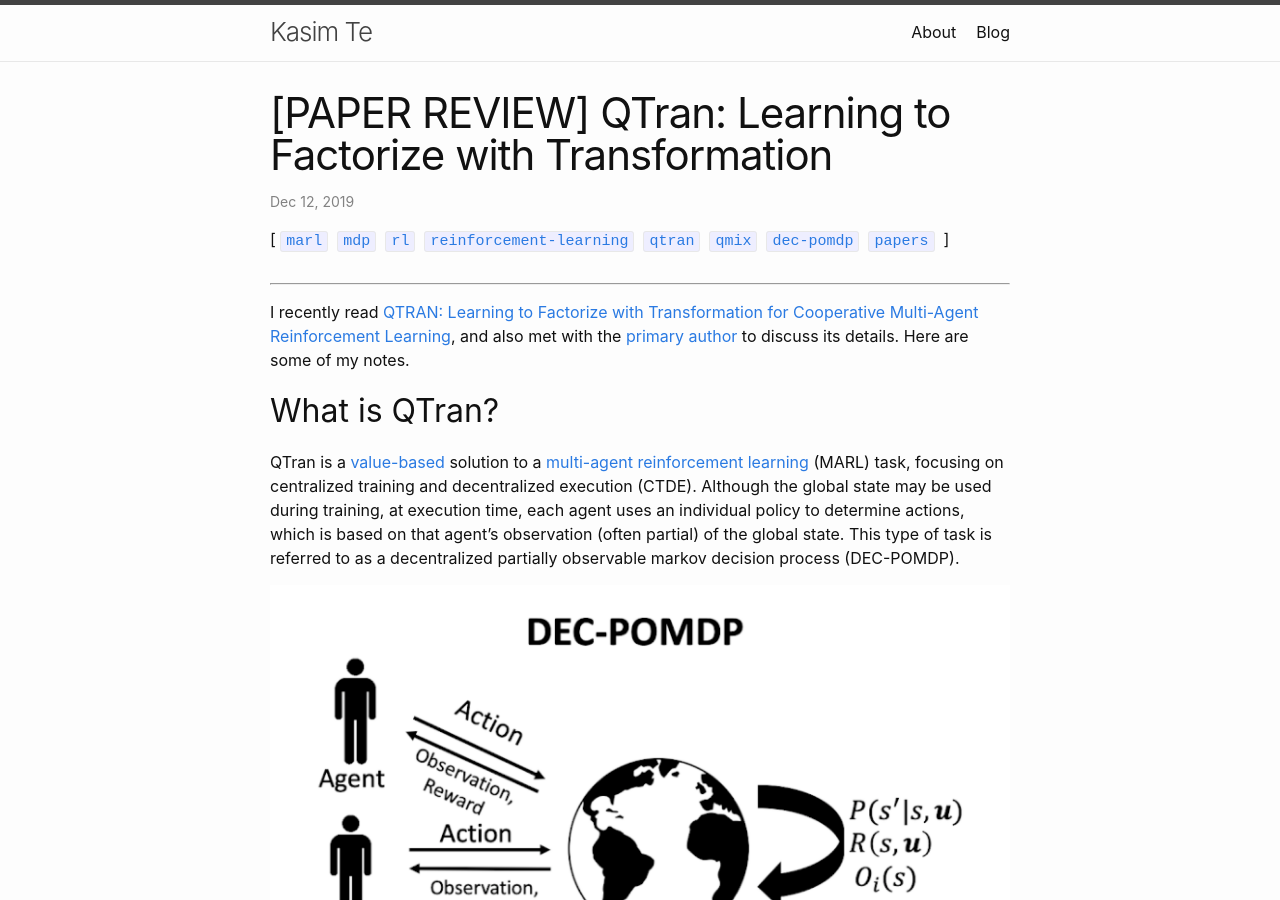
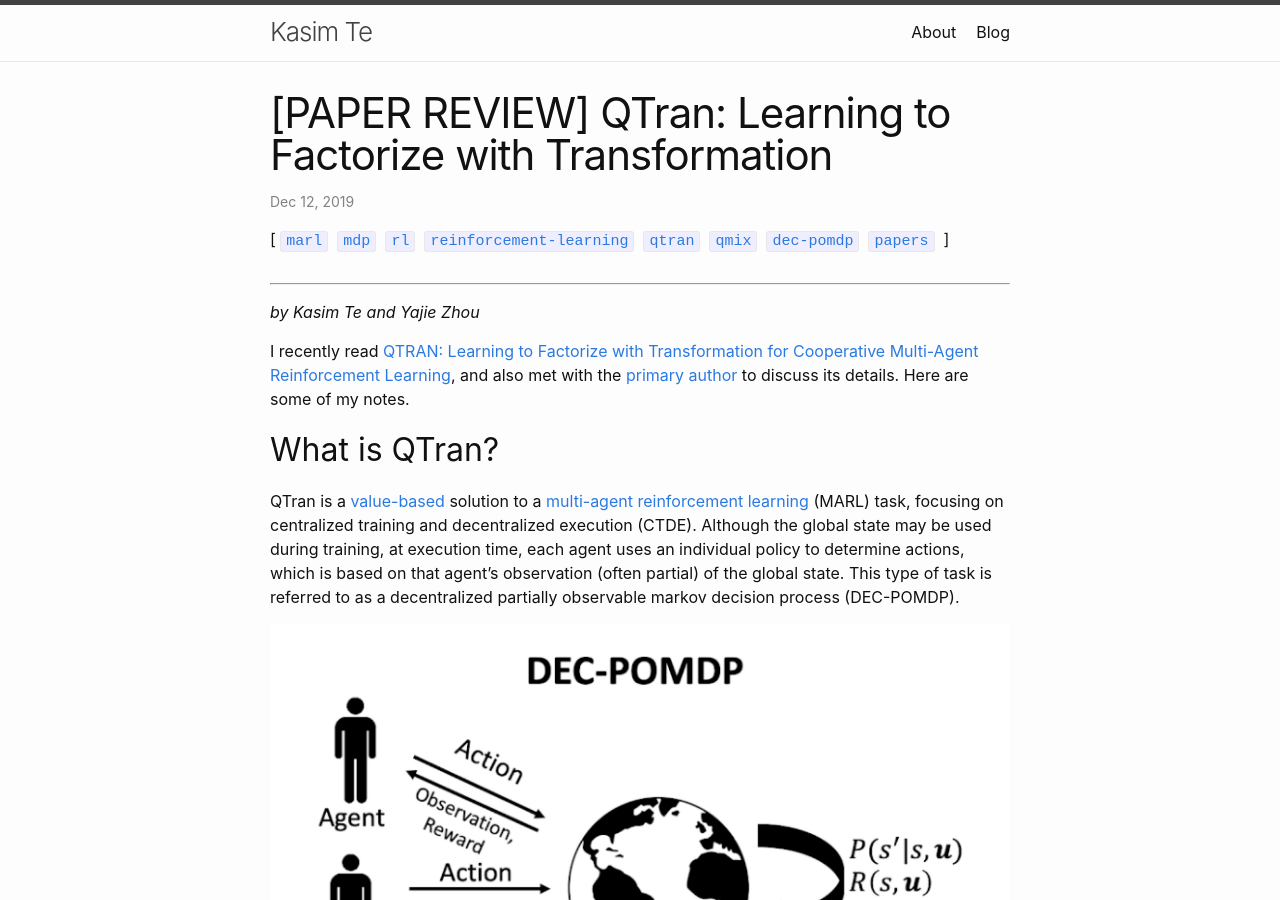
Before and after one commit to kasimte/kasimte.github.io, a Jekyll site: the page built from _posts/2019-12-12-what-is-qtran-learning-to-factorize-with-transformation-for-cooperative-marl.md, in a window 1280 px wide and 900 px high. Built offline with Jekyll 4.4.1, drawn with Linux system fonts in a browser that asks for light colours.

Commit message:
Credit update.

```diff
--- a/_posts/2019-12-12-what-is-qtran-learning-to-factorize-with-transformation-for-cooperative-marl.md
+++ b/_posts/2019-12-12-what-is-qtran-learning-to-factorize-with-transformation-for-cooperative-marl.md
@@ -3,6 +3,8 @@ layout: post
 title: "[PAPER REVIEW] QTran: Learning to Factorize with Transformation"
 tags: marl mdp rl reinforcement-learning qtran qmix dec-pomdp papers
 ---
+
+*by Kasim Te and Yajie Zhou*
 
 I recently
 read
```
